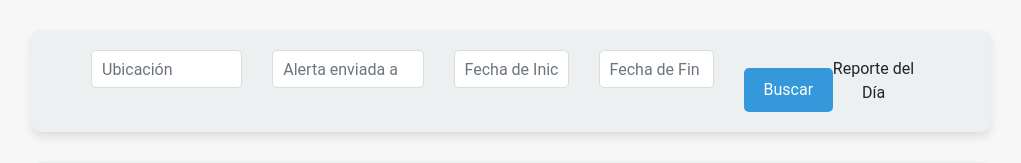
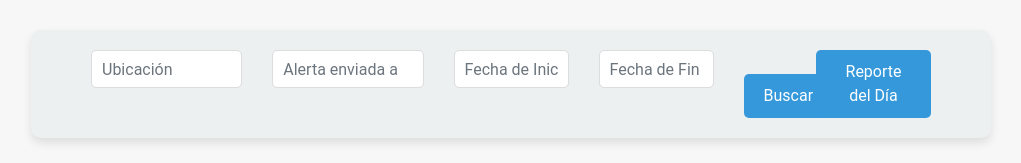
Before and after one commit to spardoc/Server_Side_Deployment, a Django app: page / in a window 1280 px wide. Shown: the part 56-219 px from the top of the page, without its empty margins (129-1150 px from the left). Run offline with Django 3.2, Linux system fonts and the light colour scheme; the visitor is signed in with stand-in values (Sample User, id 1); data comes from the database, SQL or seed files in the repository; data that the repository does not hold is empty; some libraries are stand-ins or nearby versions.

Commit message:
Cambios en html.

```diff
--- a/detection/templates/detection/dashboard.html
+++ b/detection/templates/detection/dashboard.html
@@ -57,7 +57,7 @@
 					</div>
 					<div class="col-2 d-flex align-items-end">
 						<!-- Botón para generar reporte del día actual -->
-						<a class="btn btn-report" href="?reporte_del_dia=1">Reporte del Día</a>
+						<a class="btn btn-primary" href="?reporte_del_dia=1">Reporte del Día</a>
 					</div>
 				  </div>
 			</form>
```
